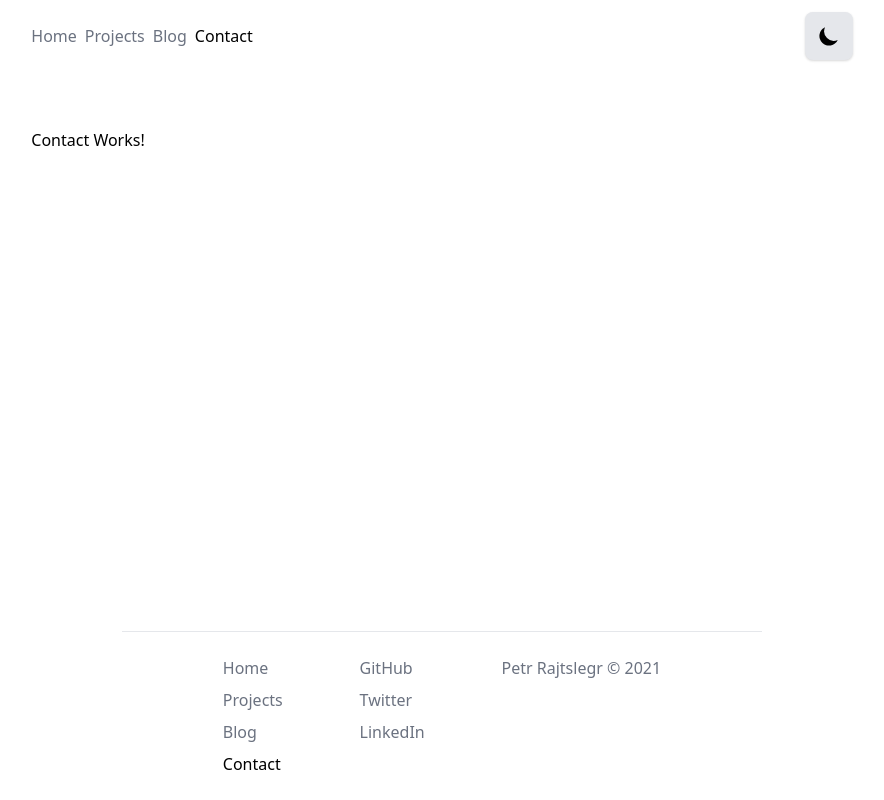
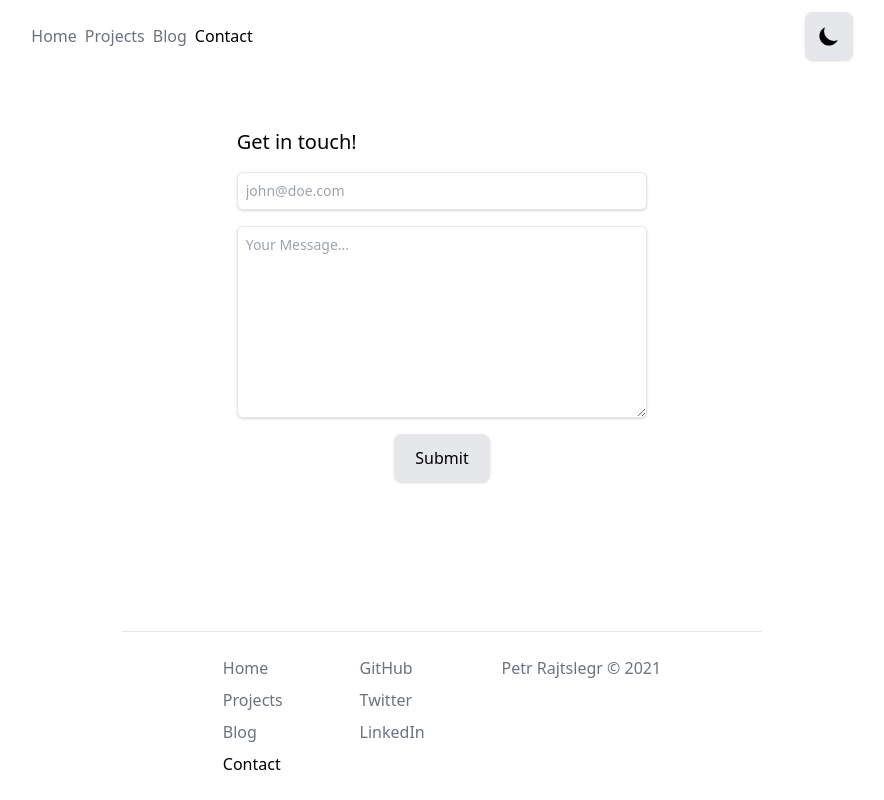
Before and after one commit to rajtslegr/rajtslegr.dev, a Next.js app: page /contact in a window 1280 px wide. Shown: the whole page, without its empty margins (198-1082 px from the left). Built offline with nearby package versions, Linux system fonts and the light colour scheme.

Commit message:
contact form

```diff
--- a/package.json
+++ b/package.json
@@ -17,6 +17,7 @@
     "postinstall": "husky install"
   },
   "dependencies": {
+    "@formspree/react": "^2.2.3",
     "next": "^10.1.3",
     "next-themes": "^0.0.14",
     "react": "^17.0.2",
--- /dev/null
+++ b/src/components/ContactFrom.tsx
@@ -0,0 +1,71 @@
+import { useForm, ValidationError } from '@formspree/react';
+
+const LoadingIcon = (
+  <svg
+    className="w-5 h-5 text-white animate-spin"
+    xmlns="http://www.w3.org/2000/svg"
+    fill="none"
+    viewBox="0 0 24 24"
+  >
+    <circle
+      className="opacity-25"
+      cx="12"
+      cy="12"
+      r="10"
+      stroke="currentColor"
+      strokeWidth="4"
+    ></circle>
+    <path
+      className="opacity-75"
+      fill="currentColor"
+      d="M4 12a8 8 0 018-8V0C5.373 0 0 5.373 0 12h4zm2 5.291A7.962 7.962 0 014 12H0c0 3.042 1.135 5.824 3 7.938l3-2.647z"
+    ></path>
+  </svg>
+);
+
+const ContactForm: React.FC = () => {
+  const [state, handleSubmit] = useForm('xyylyppy');
+
+  // if (state.errors) {
+  //   alert('duh');
+  // }
+
+  if (state.succeeded) {
+    return <p>Thank&#39;s for your message! I&#39;ll get back to you as soon as possible.</p>;
+  }
+
+  return (
+    <form
+      className="flex flex-col items-center justify-center w-full space-y-4 sm:w-4/6 lg:w-1/2"
+      onSubmit={handleSubmit}
+    >
+      <div className="self-start text-xl">Get in touch!</div>
+      <input
+        className="w-full p-2 border border-gray-200 rounded-md shadow focus:shadow-lg sm:text-sm dark:bg-gray-600"
+        placeholder="john@doe.com"
+        id="email"
+        type="email"
+        name="email"
+        required
+      />
+      <ValidationError prefix="Email" field="email" errors={state.errors} />
+      <textarea
+        className="w-full h-48 p-2 border border-gray-200 rounded-md shadow focus:shadow-lg sm:text-sm dark:bg-gray-600"
+        placeholder="Your Message..."
+        id="message"
+        name="message"
+        required
+      />
+      <ValidationError prefix="Message" field="message" errors={state.errors} />
+      <button
+        className="flex justify-center w-24 p-3 mt-3 transition bg-gray-200 rounded-lg shadow mx:auto dark:bg-gray-600 hover:shadow-lg"
+        type="submit"
+        disabled={state.submitting}
+      >
+        {state.submitting ? LoadingIcon : 'Submit'}
+      </button>
+    </form>
+  );
+};
+
+export default ContactForm;
--- a/src/components/LastFm.tsx
+++ b/src/components/LastFm.tsx
@@ -49,7 +49,7 @@ const LastFm: React.FC<Props> = ({ data }) => {
                         <p className="text-gray-500 dark:text-gray-400">{t.album['#text']}</p>
                       </div>
                       {t['@attr']?.nowplaying && (
-                        <div className="flex justify-end flex-grow h-12 text-red-600 items-top -z-1 animate-pulse">
+                        <div className="flex justify-end flex-grow w-12 h-12 text-red-600 items-top -z-1 animate-pulse">
                           {PlayIcon}
                         </div>
                       )}
--- a/src/pages/contact/index.tsx
+++ b/src/pages/contact/index.tsx
@@ -1,5 +1,6 @@
 import { NextPage } from 'next';
 import Head from 'next/head';
+import ContactForm from '../../components/ContactFrom';
 
 const About: NextPage = () => {
   return (
@@ -7,7 +8,9 @@ const About: NextPage = () => {
       <Head>
         <title>Petr Rajtslegr | About</title>
       </Head>
-      <div>Contact Works!</div>
+      <div className="flex flex-col items-center justify-center">
+        <ContactForm />
+      </div>
     </>
   );
 };
```
Also changed, not shown: 1 other file (tests, documents, lock files or other folders).
